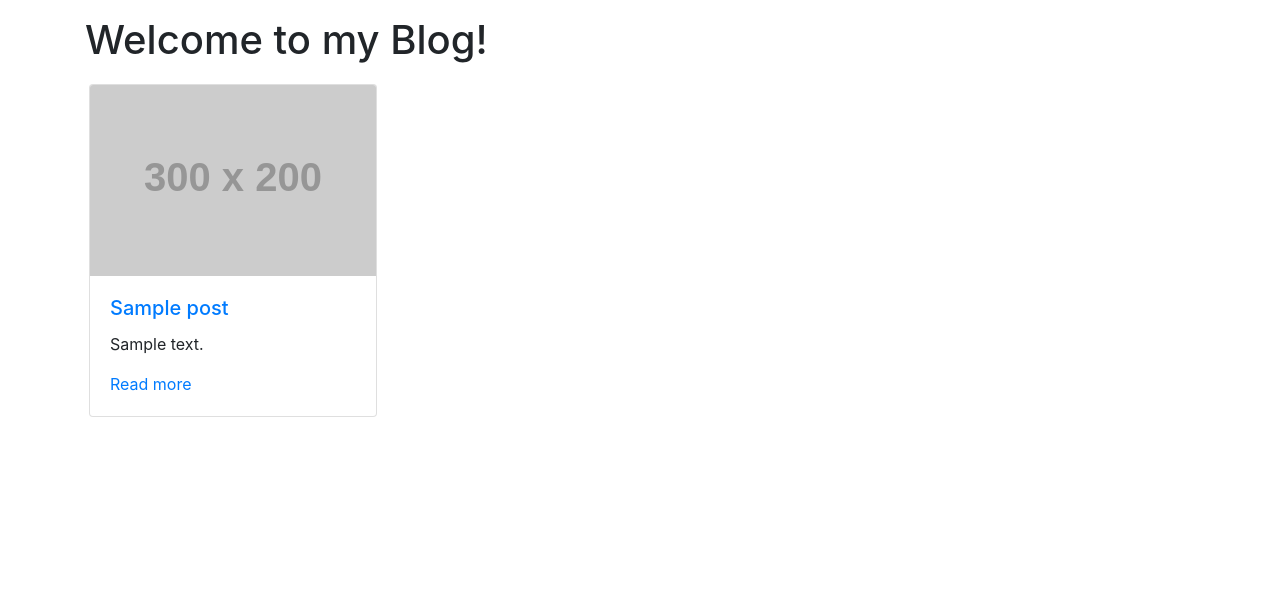
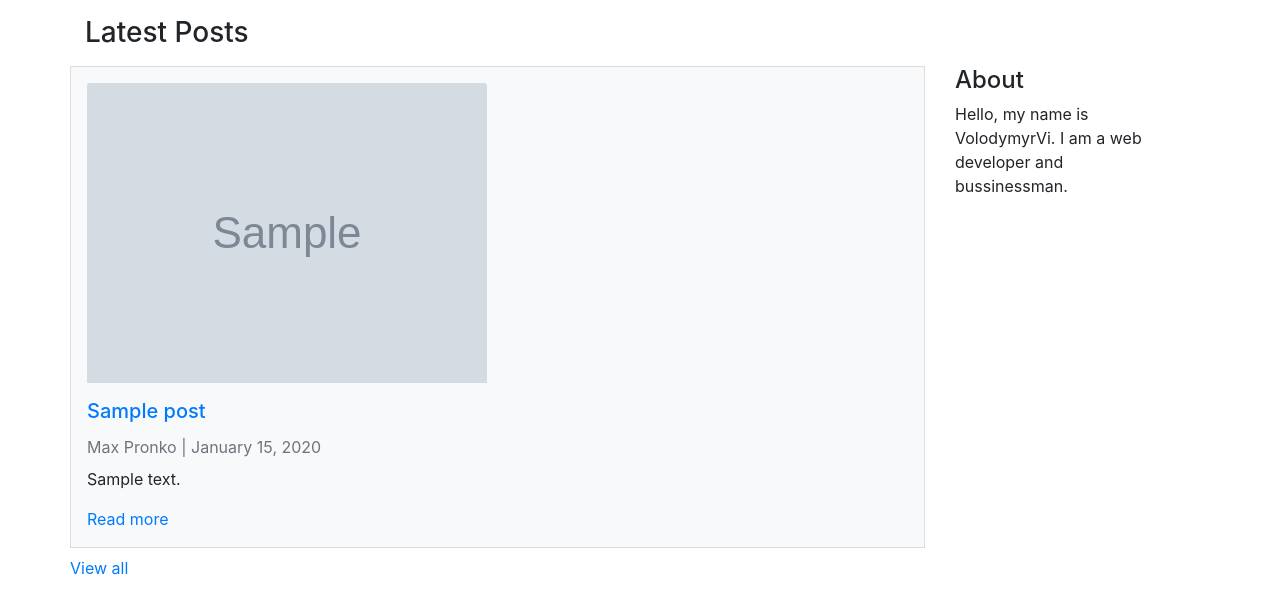
Before and after one commit to VolodymyrVi/php-blog, a PHP site: template templates/index.twig in a window 1280 px wide. Shown: the part 56-670 px from the top of the page. Run offline with PHP 8.4, Linux system fonts and the light colour scheme; the template is opened without the code that fills it: most values are stand-ins (such as "Sample title", 1, 10 or a date in 2020); grey boxes marked "Sample" are stand-in pictures; grey boxes labelled with a size stand in for pictures from a placeholder-image service; some libraries are stand-ins or nearby versions.

Commit message:
added class LatestPots and refactoring

```diff
--- a/templates/css/style.css
+++ b/templates/css/style.css
@@ -12,7 +12,6 @@ body a {
 	-ms-transition: 0.5s all;
 	text-decoration: none;
 }
-/*-- //Reset Code --*/
 body{
 	background:url('../images/16.jpg') no-repeat 0px 0px;
 	background-size:cover;
--- a/templates/index.twig
+++ b/templates/index.twig
@@ -1,30 +1,35 @@
-{% extends "base.twig" %}
+{% extends 'base.twig' %}
 
 {% block body %}
 <div class="container">
-		<h1 class="mb-3 mt-3">Welcome to my Blog!</h1>
-		{% set rowCount = 1 %}
+  <h3 class="mb-3 mt-3">Latest Posts</h3>
+  <div class="row">
+    <div class="col-md-9">
       {% for post in posts %}
-			{% if rowCount == 1 %}
-				<div class="container row">
+        <div class="row mb-2 bg-light" style="border: 1px solid #ddd;">
+          <div class="p-3">
+            {% if post.image_path is not null %}
+              <img src="{{ post.image_path }}" class="card-img-top" alt="{{ post.title|escape }}">
             {% endif %}
-				<div class="p-1">
-					<div class="card" style="width: 18rem;">
-						<img class="card-img-top" src="https://dummyimage.com/300x200/52a9cc/ffffff" alt="{{ post.title|escape }}">
-						<div class="card-body">
+            <div class="mt-3">
               <a href="/{{ post.url_key }}"><h5 class="card-title">{{ post.title|escape }}</h5></a>
-							<p class="card-text">{{ post.description|escape }}</p>
+              <span class="text-muted">Max Pronko | {{ post.published_date|date("F d, Y") }}</span>
+              <p class="mt-2">{{ post.description|escape }}</p>
               <a href="/{{ post.url_key }}" class="">Read more</a>
             </div>
           </div>
         </div>
-			{% set rowCount = rowCount + 1 %}
-				{% if rowCount == 1 %}
+      {% endfor %}
+      <div class="row">
+        <a href="/blog">View all</a>
       </div>
-			{% endif %}
-			{% if rowCount > 3 %}
-				{% set rowCount = 1 %}
-			{% endif %}
-		{% endfor %}
+    </div>
+    <div class="col-md-3">
+      <div class="container">
+        <h4>About</h4>
+        <p>Hello, my name is VolodymyrVi. I am a web developer and bussinessman.</p>
+      </div>
+    </div>
+  </div>
 </div>
 {% endblock %}
--- a/templates/post.twig
+++ b/templates/post.twig
@@ -2,8 +2,12 @@
 {% block body %}
 
 	<div class="container">
+    {% if post.image_path is not null %}
+        <img src="/{{ post.image_path }}" class="img-fluid" alt="{{ post.title|escape }} ">
+    {% else %}
         <img src="https://dummyimage.com/1200x400/5b76ba/ffffff" class="img-fluid" alt="...">
-		<h1 class="mt-3 mb-3">
+	{% endif %}
+        <h1 class="mt-3 mb-3">
 			{{ post.title|escape }}
 		</h1>
         <div class="continer mb-3">
```
Also changed, not shown: index.php (+9 -5 lines), src/LatestPosts.php (added, +36 -0 lines), public/images/christmas.png (added). Lines whose indentation alone changed are shown as unchanged.
